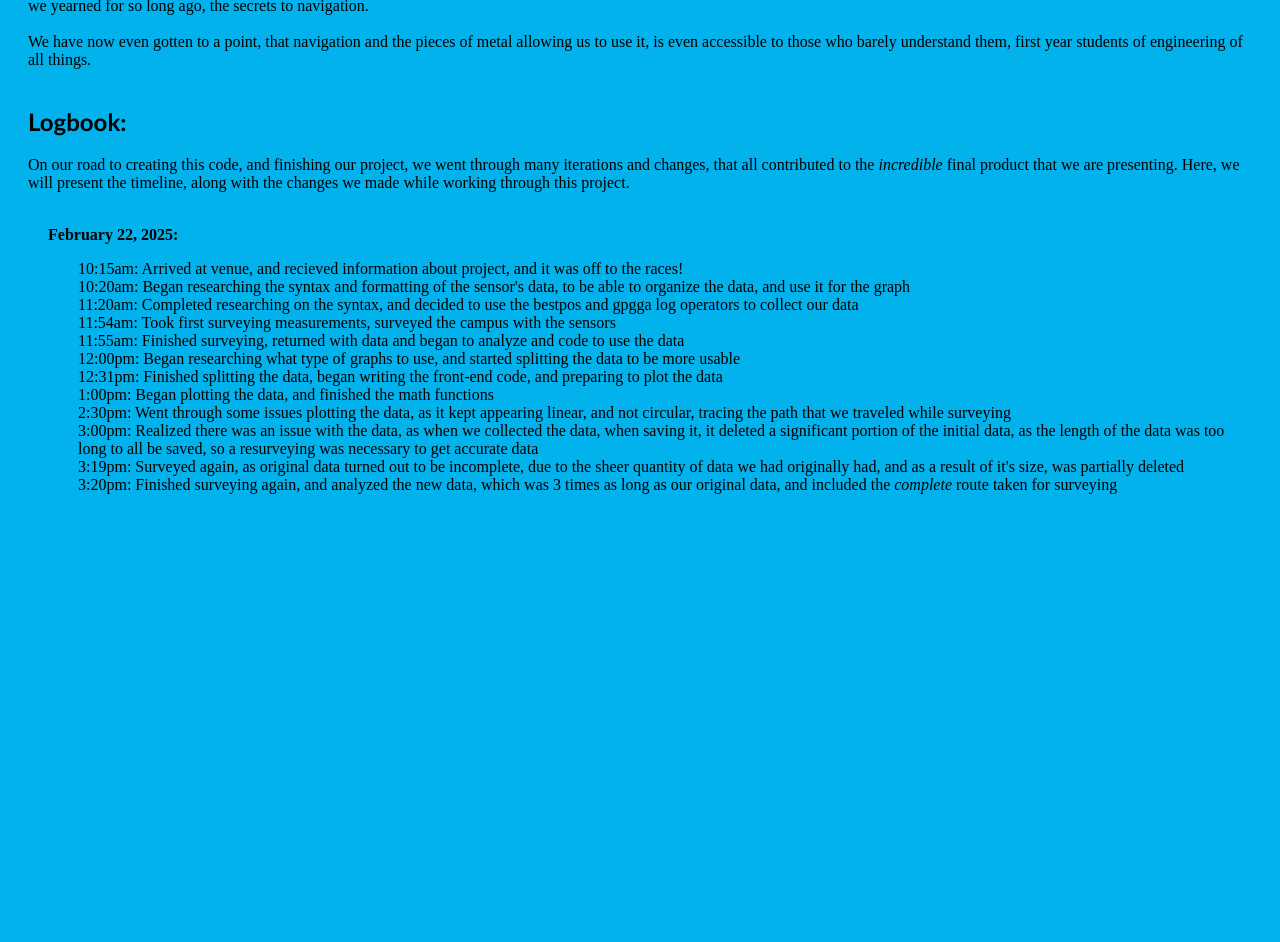
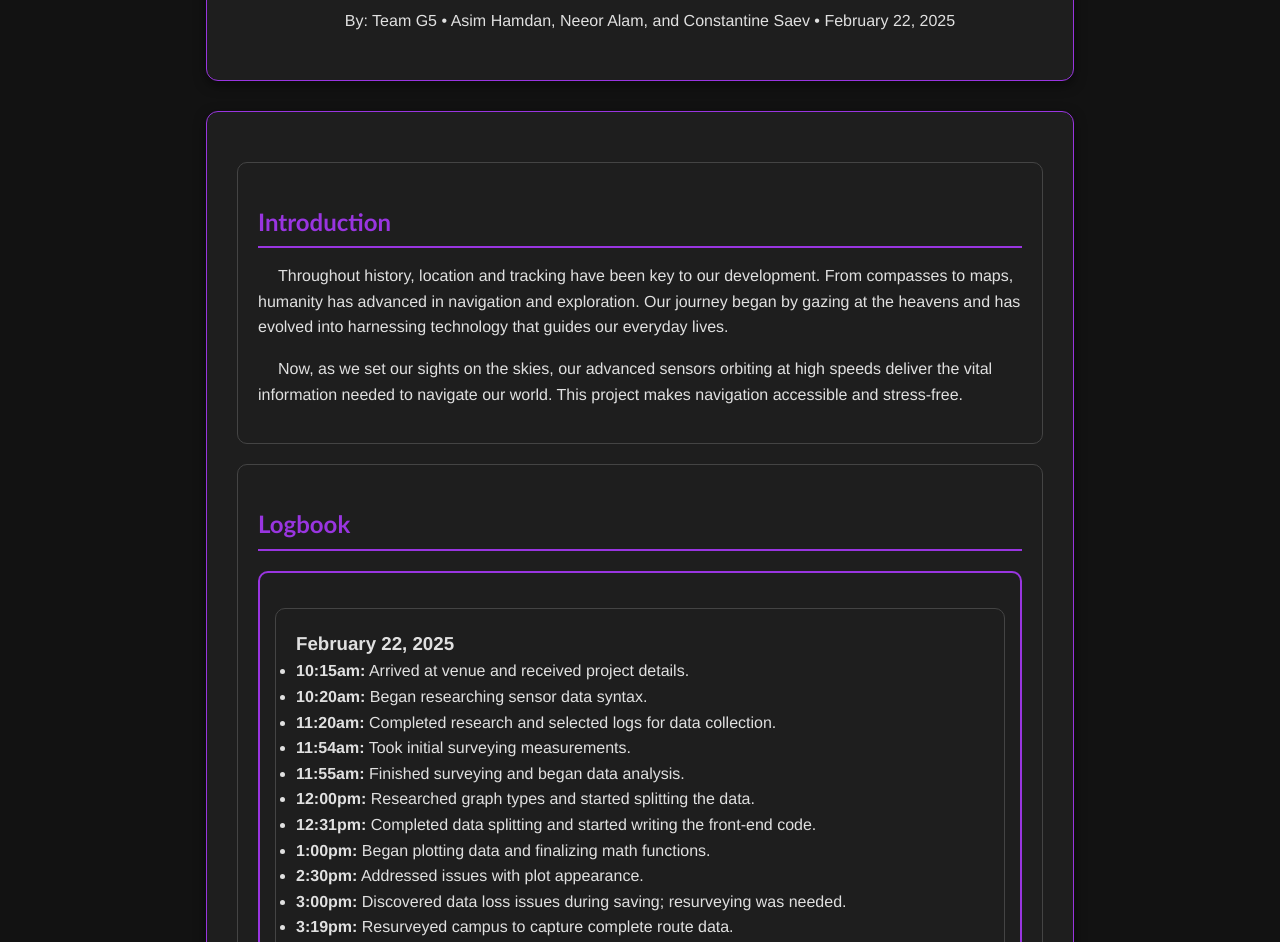
Before and after one commit to Astroneeor/TerraHex, a plain HTML site: page index.html in a window 1280 px wide. Shown: the part 217-1159 px from the top of the page. Before the commit the page ends 800 px from the top, so only its background shows below. Drawn offline with Linux system fonts and the light colour scheme.

Commit message:
Updated Website

```diff
--- a/index.css
+++ b/index.css
@@ -0,0 +1,152 @@
+/* style.css */
+
+/* Dark mode theme variables */
+:root {
+    --accent-color: #9935e0; /* Dark purple accent */
+    --primary-font: 'Roboto', sans-serif;
+    --heading-font: 'Trebuchet MS', 'Lucida Sans Unicode', 'Lucida Grande', 'Lucida Sans', Arial, sans-serif;
+    --body-font: 'Helvetica Neue', Helvetica, Arial, sans-serif;
+    --bg-color: #121212;         /* Dark background */
+    --text-color: #e0e0e0;         /* Light text */
+    --container-bg: #1e1e1e;       /* Dark container background */
+    --border-color: #444;
+    --transition-duration: 0.3s;
+  }
+
+  /* Global resets and base styles */
+  * {
+    box-sizing: border-box;
+    margin: 0;
+    padding: 0;
+  }
+
+  body {
+    font-family: var(--body-font);
+    background-color: var(--bg-color);
+    color: var(--text-color);
+    line-height: 1.6;
+    padding: 20px;
+    transition: background-color var(--transition-duration), color var(--transition-duration);
+  }
+
+  /* Main container: 70% width on larger screens, centered */
+  .container {
+    width: 70%;
+    margin: 20px auto;
+    background: var(--container-bg);
+    border-radius: 12px;
+    box-shadow: 0 4px 12px rgba(0, 0, 0, 0.5);
+    padding: 30px;
+    border: 1px solid var(--accent-color);
+    transition: background-color var(--transition-duration), border var(--transition-duration);
+  }
+
+  /* Header styling */
+  header {
+    margin-bottom: 30px;
+  }
+
+  .header-container {
+    text-align: center;
+  }
+
+  header h1 {
+    font-family: var(--primary-font);
+    font-size: 3em;
+    color: var(--accent-color);
+    margin-bottom: 0.2em;
+  }
+
+  header h2 {
+    font-size: 1.5em;
+    color: var(--accent-color);
+    margin-bottom: 0.5em;
+  }
+
+  .subtitle {
+    font-size: 1em;
+    margin-bottom: 1em;
+  }
+
+  /* Headings for main content */
+  h2 {
+    font-family: var(--heading-font);
+    border-bottom: 2px solid var(--accent-color);
+    padding-bottom: 5px;
+    margin-top: 20px;
+    margin-bottom: 15px;
+    color: var(--accent-color);
+  }
+
+  /* Paragraphs and text */
+  p {
+    margin-bottom: 1em;
+    text-indent: 20px;
+  }
+
+  /* Links */
+  a {
+    color: var(--accent-color);
+    text-decoration: none;
+    transition: color var(--transition-duration);
+  }
+
+  a:hover {
+    text-decoration: underline;
+    color: #6a0dad;
+  }
+
+  /* Buttons */
+  button {
+    background-color: var(--accent-color);
+    border: none;
+    color: #fff;
+    padding: 10px 20px;
+    border-radius: 8px;
+    cursor: pointer;
+    transition: background-color var(--transition-duration);
+  }
+
+  button:hover {
+    background-color: #5a007d;
+  }
+
+  /* Category boxes with rounded borders and padding */
+  .category-box {
+    background-color: var(--container-bg);
+    border: 2px solid var(--accent-color);
+    border-radius: 10px;
+    padding: 15px;
+    margin: 20px 0;
+    transition: background-color var(--transition-duration), border var(--transition-duration);
+  }
+
+  /* Sections and articles for readability */
+  section,
+  article {
+    margin: 20px 0;
+    padding: 20px;
+    border: 1px solid var(--border-color);
+    border-radius: 10px;
+    transition: background-color var(--transition-duration), border var(--transition-duration);
+  }
+
+  /* Footer */
+  footer {
+    text-align: center;
+    margin-top: 40px;
+    padding: 20px 0;
+    border-top: 1px solid var(--border-color);
+  }
+
+  /* Responsive adjustments */
+  @media (max-width: 768px) {
+    .container {
+      width: 90%;
+      padding: 20px;
+    }
+
+    header h1 {
+      font-size: 2.5em;
+    }
+  }
--- a/index.html
+++ b/index.html
@@ -1,52 +1,58 @@
-<html>
+<!DOCTYPE html>
+<html lang="en">
 <head>
-    <title>
-        G-Hacks, 2025
-    </title>
+  <meta charset="UTF-8">
+  <meta name="viewport" content="width=device-width, initial-scale=1">
+  <title>G-Hacks, 2025: GPS to Remove Stress</title>
+  <link rel="stylesheet" href="index.css">
 </head>
-<h1 style="font-family:sans-serif;text-align:center;">
-    G-Hacks, 2025: GPS to Remove Stress
-</h1>
-<h4 style="font-family:Quicksand;text-align:center;">
-    By: Team G5 <br> Asim Hamdan, Neeor Alam, and Constantine Saev <br> February 22, 2025
-</h4>
-<body style="padding-left: 20px; padding-right: 20px; background-color:rgb(1, 178, 237)">
-Throughout history, location and tracking has been a key part of both the world, and our day-to-day lives.
-From compassess to maps, we have made many advancements in the fields of naviagtion, locating, and travelling. We began by gazing out at the heavens, wondering if we could reach them,
-and grew to navigate the murky seas that trapped our ancestors on the isolated land-masses, to traverse the vast canyons and plains that covered the wilderness, and the unexplored land we now inhabit.
-Now, as we once more set our sights towards the skies, and the promise of life among the stars, we have become masters of our little blue planet,
-surrounding it in sensors, and hunks of metal that orbit at 28 800 km/hr, to provide us with the information we yearned for so long ago, the secrets to navigation.
-<br>
-<br>
-We have now even gotten to a point, that navigation and the pieces of metal allowing us to use it, is even accessible to those who barely understand them, first year students
-of engineering of all things.
-<br>
-<br>
-<h2 style="font-family:'Trebuchet MS', 'Lucida Sans Unicode', 'Lucida Grande', 'Lucida Sans', Arial, sans-serif;">
-    Logbook:
-</h2>
-On our road to creating this code, and finishing our project, we went through many iterations and changes, that all contributed to the
-<i>incredible</i> final product that we are presenting. Here, we will present the timeline, along with the changes we made while working through this project.<br><br>
 <body>
-<p style="text-indent: 20px;">
-<b>February 22, 2025:</b>
-</p>
-<p style="padding-left: 50px;">
-    10:15am: Arrived at venue, and recieved information about project, and it was off to the races!<br>
-    10:20am: Began researching the syntax and formatting of the sensor's data, to be able to organize the data, and use it for the graph<br>
-    11:20am: Completed researching on the syntax, and decided to use the bestpos and gpgga log operators to collect our data<br>
-    11:54am: Took first surveying measurements, surveyed the campus with the sensors<br>
-    11:55am: Finished surveying, returned with data and began to analyze and code to use the data<br>
-    12:00pm: Began researching what type of graphs to use, and started splitting the data to be more usable<br>
-    12:31pm: Finished splitting the data, began writing the front-end code, and preparing to plot the data<br>
-    1:00pm: Began plotting the data, and finished the math functions<br>
-    2:30pm: Went through some issues plotting the data, as it kept appearing linear, and not circular, tracing the path that we traveled while surveying<br>
-    3:00pm: Realized there was an issue with the data, as when we collected the data, when saving it, it deleted a significant portion of the initial data, as the length of the data was too long to all be saved, so a resurveying was necessary to get accurate data<br>
-    3:19pm: Surveyed again, as original data turned out to be incomplete, due to the sheer quantity of data we had originally had, and as a result of it's size, was partially deleted<br>
-    3:20pm: Finished surveying again, and analyzed the new data, which was 3 times as long as our original data, and included the <i>complete</i> route taken for surveying<br>
-
-</p>
-</body>
-
+  <header>
+    <div class="container header-container">
+      <h1>G-Hacks, 2025</h1>
+      <h2>GPS to Remove Stress</h2>
+      <p class="subtitle">
+        By: Team G5 &bull; Asim Hamdan, Neeor Alam, and Constantine Saev &bull; February 22, 2025
+      </p>
+    </div>
+  </header>
+  <main>
+    <div class="container">
+      <section id="intro">
+        <h2>Introduction</h2>
+        <p>
+          Throughout history, location and tracking have been key to our development. From compasses to maps,
+          humanity has advanced in navigation and exploration. Our journey began by gazing at the heavens and has evolved into
+          harnessing technology that guides our everyday lives.
+        </p>
+        <p>
+          Now, as we set our sights on the skies, our advanced sensors orbiting at high speeds deliver the vital information
+          needed to navigate our world. This project makes navigation accessible and stress-free.
+        </p>
+      </section>
+      <section id="logbook">
+        <h2>Logbook</h2>
+        <div class="category-box">
+          <article>
+            <h3>February 22, 2025</h3>
+            <ul>
+              <li><strong>10:15am:</strong> Arrived at venue and received project details.</li>
+              <li><strong>10:20am:</strong> Began researching sensor data syntax.</li>
+              <li><strong>11:20am:</strong> Completed research and selected logs for data collection.</li>
+              <li><strong>11:54am:</strong> Took initial surveying measurements.</li>
+              <li><strong>11:55am:</strong> Finished surveying and began data analysis.</li>
+              <li><strong>12:00pm:</strong> Researched graph types and started splitting the data.</li>
+              <li><strong>12:31pm:</strong> Completed data splitting and started writing the front-end code.</li>
+              <li><strong>1:00pm:</strong> Began plotting data and finalizing math functions.</li>
+              <li><strong>2:30pm:</strong> Addressed issues with plot appearance.</li>
+              <li><strong>3:00pm:</strong> Discovered data loss issues during saving; resurveying was needed.</li>
+              <li><strong>3:19pm:</strong> Resurveyed campus to capture complete route data.</li>
+              <li><strong>3:20pm:</strong> Finished surveying and analyzed the full route data.</li>
+            </ul>
+          </article>
+        </div>
+      </section>
+    </div>
+  </main>
 </body>
 </html>
```
